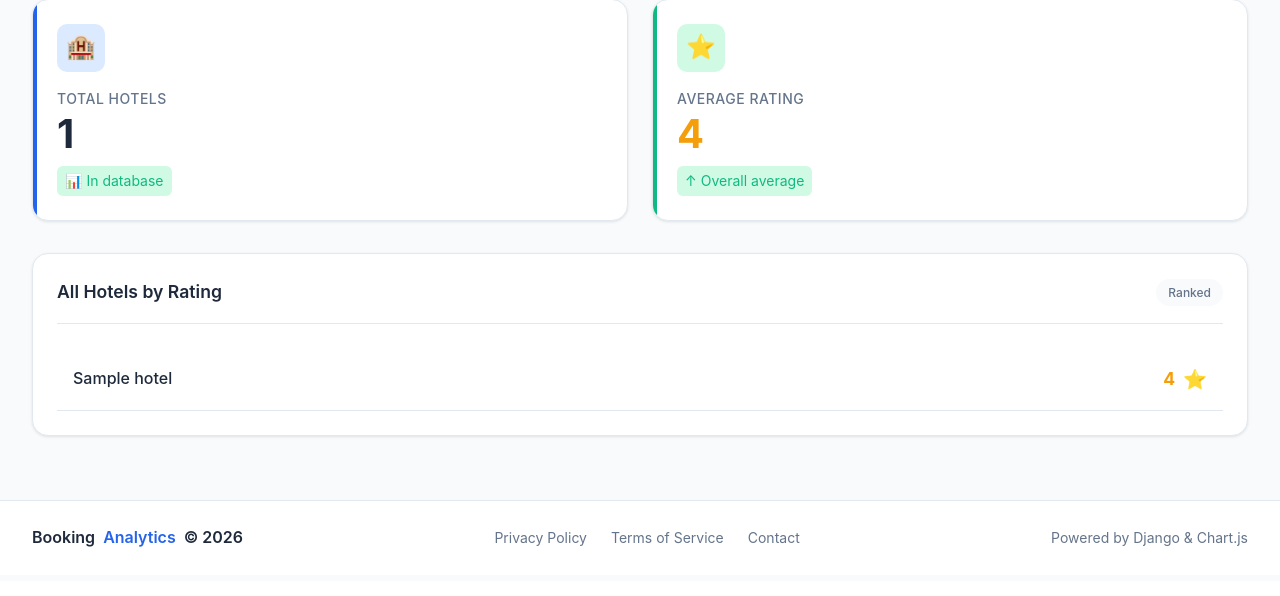
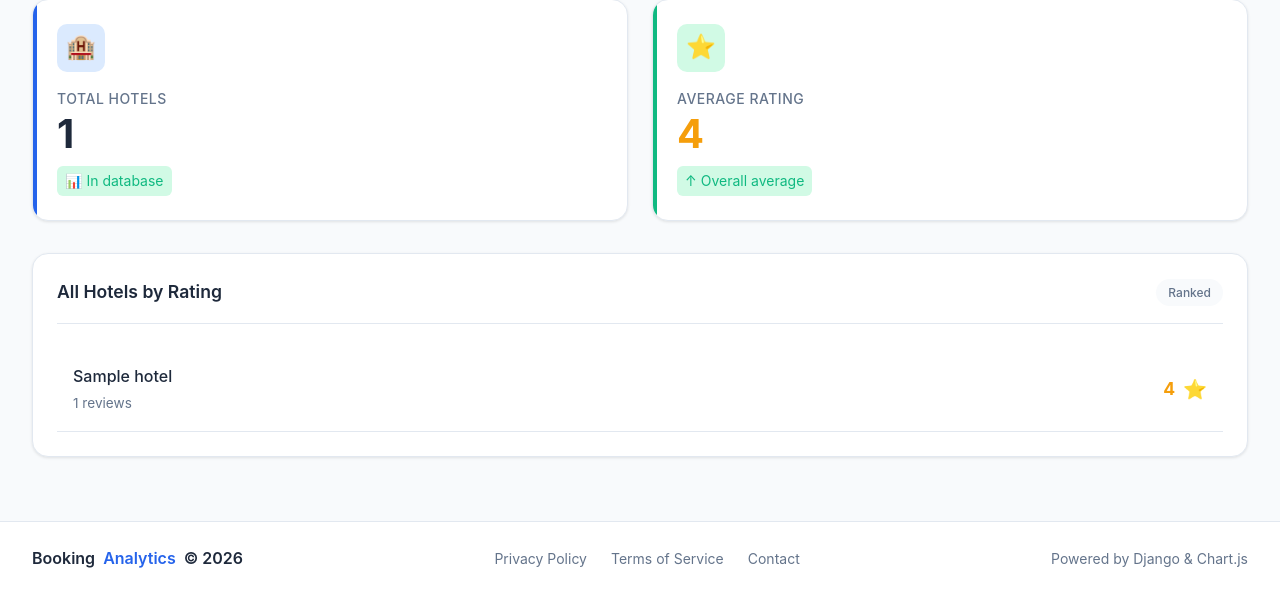
Before and after one commit to Uways86-rgb/Hotel-Booking-Analytics, a Django app: template analytics/templates/hotels.html in a window 1280 px wide. Shown: the part 219-815 px from the top of the page. Before the commit the page ends 766 px from the top, so only its background shows below. Run offline with Django 5.2, Linux system fonts and the light colour scheme; the template is opened without the code that fills it: most values are stand-ins (such as "Sample title", 1, 10 or a date in 2020).

Commit message:
Modified files

```diff
--- a/analytics/templates/hotels.html
+++ b/analytics/templates/hotels.html
@@ -41,11 +41,14 @@
             <span class="chart-badge">Ranked</span>
         </div>
         <div class="hotels-list">
-            {% for hotel, data in hotels.items %}
+            {% for hotel in top_hotels_list %}
             <div class="hotel-item">
-                <div class="hotel-name">{{ hotel }}</div>
+                <div class="hotel-info">
+                    <div class="hotel-name">{{ hotel.name }}</div>
+                    <div class="hotel-reviews">{{ hotel.review_count }} reviews</div>
+                </div>
                 <div class="hotel-rating">
-                    <span class="rating-value">{{ data.reviews.rating }}</span>
+                    <span class="rating-value">{{ hotel.rating }}</span>
                     <span class="rating-stars">⭐</span>
                 </div>
             </div>
@@ -71,9 +74,18 @@
     .hotel-item:hover {
         background: var(--bg-light);
     }
+    .hotel-info {
+        display: flex;
+        flex-direction: column;
+        gap: 4px;
+    }
     .hotel-name {
         font-weight: 500;
         color: var(--text-dark);
+    }
+    .hotel-reviews {
+        font-size: 0.85rem;
+        color: var(--text-muted);
     }
     .hotel-rating {
         display: flex;
--- a/analytics/views.py
+++ b/analytics/views.py
@@ -104,11 +104,14 @@ def hotels(request):
         for name, row in hotel_stats.head(20).iterrows()
     ]
 
+    avg_rating_all = df['reviews.rating'].mean()
+
     context = {
         'top_hotels_json': json.dumps([h['name'] for h in top_hotels_list]),
         'top_hotels_data': json.dumps([h['rating'] for h in top_hotels_list]),
         'top_hotels_list': top_hotels_list,
-        'total_hotels': len(hotel_stats)
+        'total_hotels': len(hotel_stats),
+        'avg_rating_all': round(avg_rating_all, 2) if pd.notna(avg_rating_all) else 0
     }
 
     return render(request, "hotels.html", context)
```
